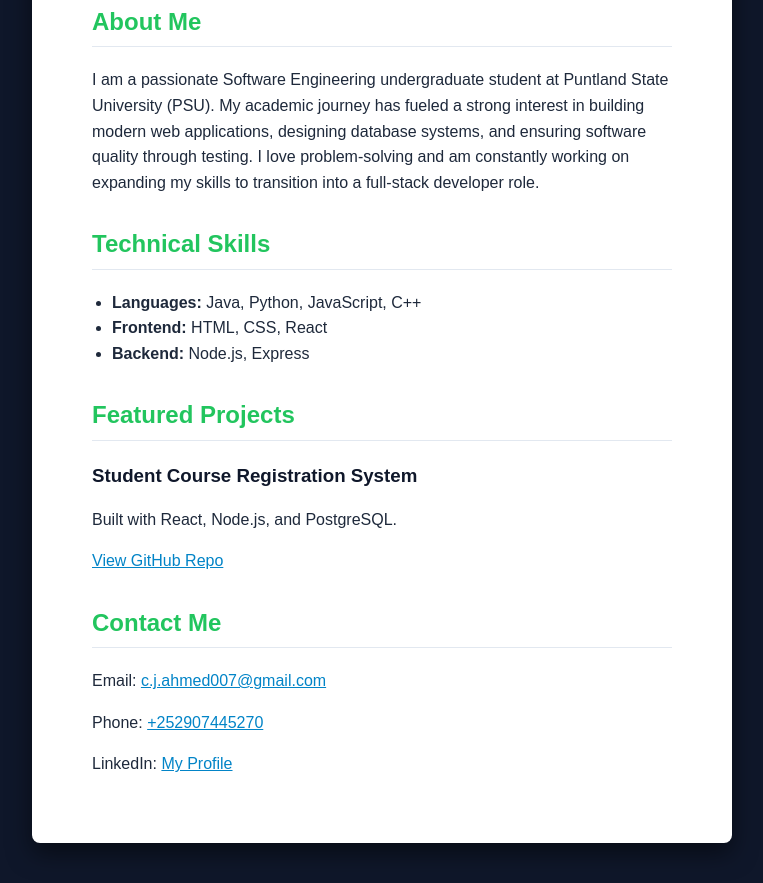
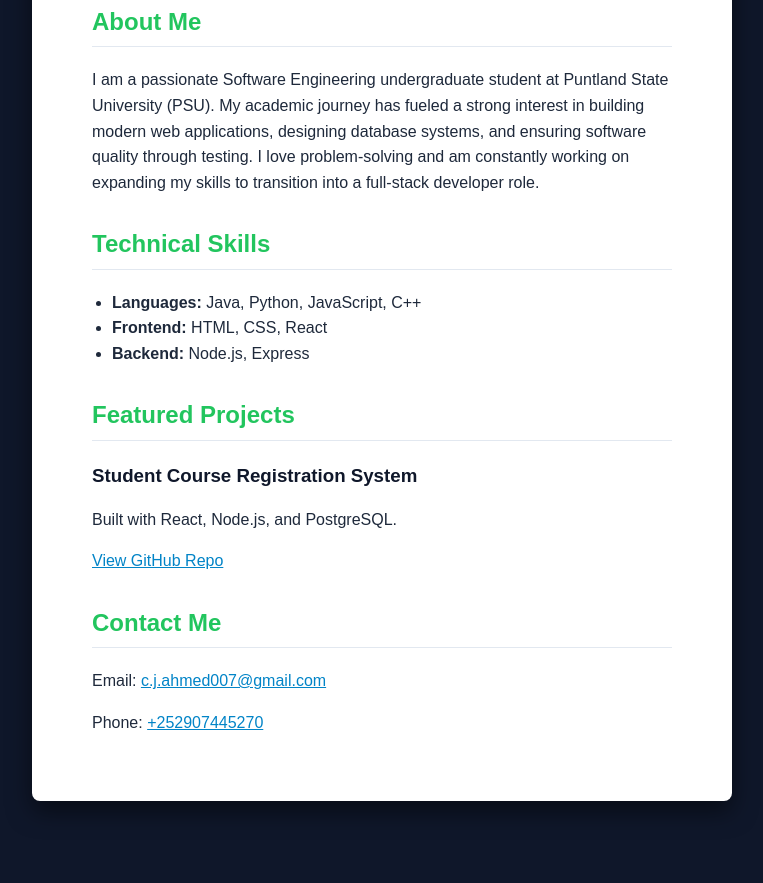
Before and after one commit to abdallaCJ/my-cv, a plain HTML site: page index.html in a window 1280 px wide. Shown: the part 261-1144 px from the top of the page, without its empty margins (258-1021 px from the left). After the commit the page ends 1102 px from the top, so only its background shows below. Drawn offline with Linux system fonts and the light colour scheme.

Commit message:
Add files via upload

```diff
--- a/index.html
+++ b/index.html
@@ -135,7 +135,7 @@
             <h2>Contact Me</h2>
             <p>Email: <a href="mailto:c.j.ahmed007@gmail.com">c.j.ahmed007@gmail.com</a></p>
             <p>Phone: <a href="tel:+252907445270">+252907445270</a></p>
-            <p>LinkedIn: <a href="#" target="_blank">My Profile</a></p>
+
         </section>
 
     </div>
```
